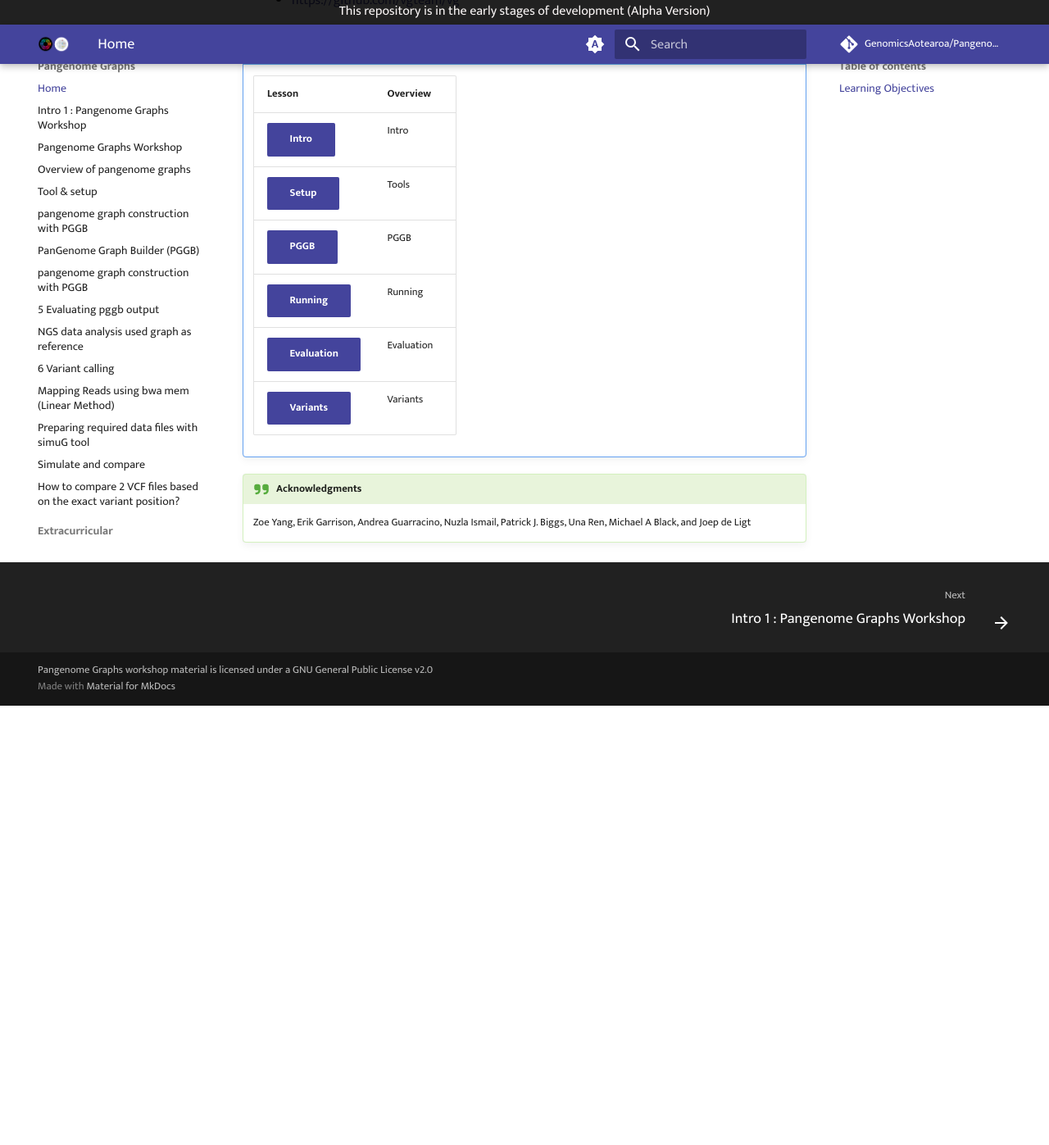
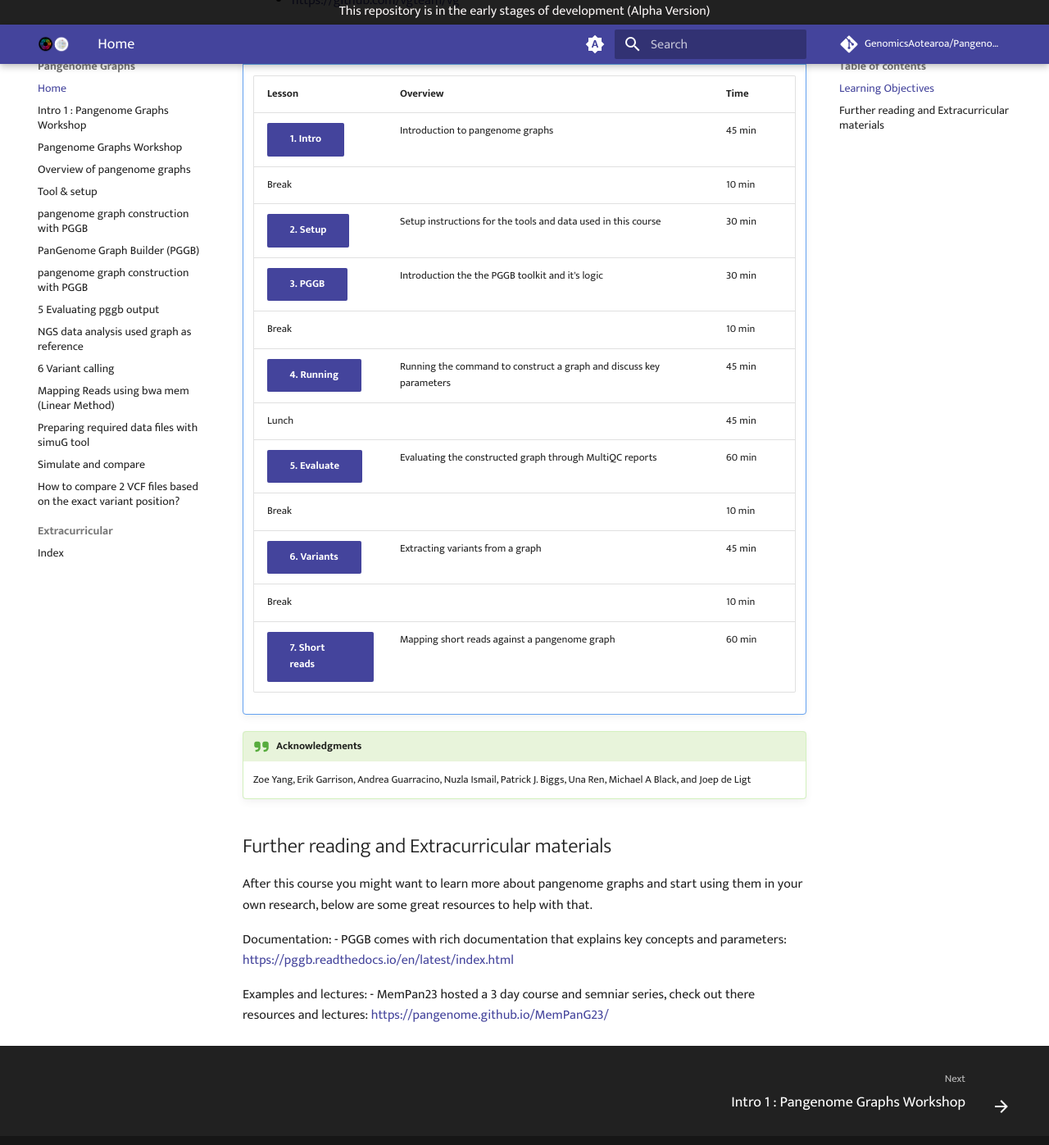
Before and after one commit to GenomicsAotearoa/Pangenome-Graphs-Workshop, an MkDocs documentation site: the page built from docs/index.md, in a window 1280 px wide and 1400 px high, scrolled down 727 px. Shown: the top 1397 px of the window at 82% size. Built offline with MkDocs 1.6.1 and Material for MkDocs 9.7.7, drawn with Linux system fonts in a browser that asks for light colours; comment, search, counter and statistics services are not loaded; before the commit the page ends 1588 px from its top, so only the background shows below that.

Commit message:
Update index.md

```diff
--- a/docs/index.md
+++ b/docs/index.md
@@ -19,17 +19,33 @@
     - https://github.com/vgteam/vg
 
 !!! rectangle-list "Content"
-    | **Lesson**                                        | **Overview** |
-    |:---------------------------------------------------|:-------------|
-    |[Intro](./1_Introduction_to_pangenomegraphs.md){ .md-button .md-button--primary }|Intro|
-    |[Setup](./2_Tools_and_setup.md){ .md-button .md-button--primary }|Tools|
-    |[PGGB](./3_Introduction_to_pggb.md){ .md-button .md-button--primary }|PGGB|
-    |[Running](./4_Running_pggb.md){ .md-button .md-button--primary }|Running|
-    |[Evaluation](./5_Evaluating_pggb_output.md){ .md-button .md-button--primary }|Evaluation|
-    |[Variants](./6_Variant_calling.md){ .md-button .md-button--primary }|Variants|
+    | **Lesson**                                        | **Overview** |  **Time**  |
+    |:--------------------------------------------------|:-------------|:-----------|
+    |[1. Intro](./1_Introduction_to_pangenomegraphs.md){ .md-button .md-button--primary }|Introduction to pangenome graphs| 45 min |
+    |Break||10 min|
+    |[2. Setup](./2_Tools_and_setup.md){ .md-button .md-button--primary }|Setup instructions for the tools and data used in this course | 30 min |
+    |[3. PGGB](./3_Introduction_to_pggb.md){ .md-button .md-button--primary }|Introduction the the PGGB toolkit and it's logic| 30 min |
+    |Break||10 min|
+    |[4. Running](./4_Running_pggb.md){ .md-button .md-button--primary }|Running the command to construct a graph and discuss key parameters| 45 min |
+    |Lunch||45 min|
+    |[5. Evaluate](./5_Evaluating_pggb_output.md){ .md-button .md-button--primary }|Evaluating the constructed graph through MultiQC reports| 60 min |
+    |Break||10 min|
+    |[6. Variants](./6_Variant_calling.md){ .md-button .md-button--primary }|Extracting variants from a graph| 45 min |
+    |Break||10 min|
+    |[7. Short reads](./7_Short_reads.md){ .md-button .md-button--primary }|Mapping short reads against a pangenome graph| 60 min |
 
 
 
 !!! quote-right "Acknowledgments"
 
     Zoe Yang, Erik Garrison, Andrea Guarracino, Nuzla Ismail, Patrick J. Biggs, Una Ren, Michael A Black, and Joep de Ligt
+
+
+## Further reading and Extracurricular materials
+After this course you might want to learn more about pangenome graphs and start using them in your own research, below are some great resources to help with that.
+
+Documentation:
+- PGGB comes with rich documentation that explains key concepts and parameters: https://pggb.readthedocs.io/en/latest/index.html
+
+Examples and lectures:
+- MemPan23 hosted a 3 day course and semniar series, check out there resources and lectures: https://pangenome.github.io/MemPanG23/
```
